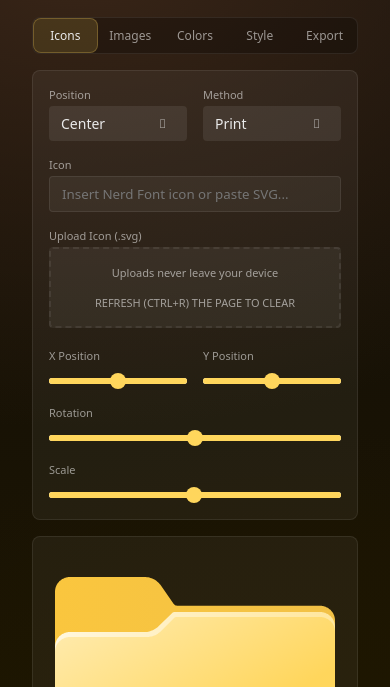
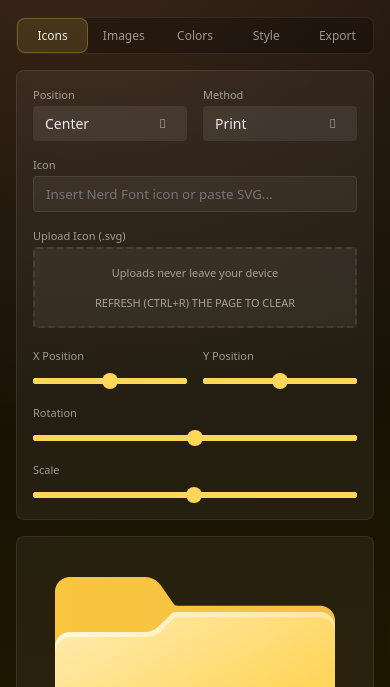
Before and after one commit to AvatarKage/cornelia, a website built with Vite: page src/index.html in a window 390 px wide. Shown: the part 157-844 px from the top of the page. Built offline with nearby package versions, Linux system fonts and the light colour scheme; files whose address does not match are found by name; a web font is replaced by a local one.

Commit message:
fixed mobile padding

```diff
--- a/src/studio/assets/styles.css
+++ b/src/studio/assets/styles.css
@@ -727,6 +727,8 @@ label {
     body {
         overflow: visible;
         height: fit-content;
+        padding: 0px;
+        padding-top: 16px;
     }
 
     .left {
```
Also changed, not shown: build/studio/assets/styles.css.
